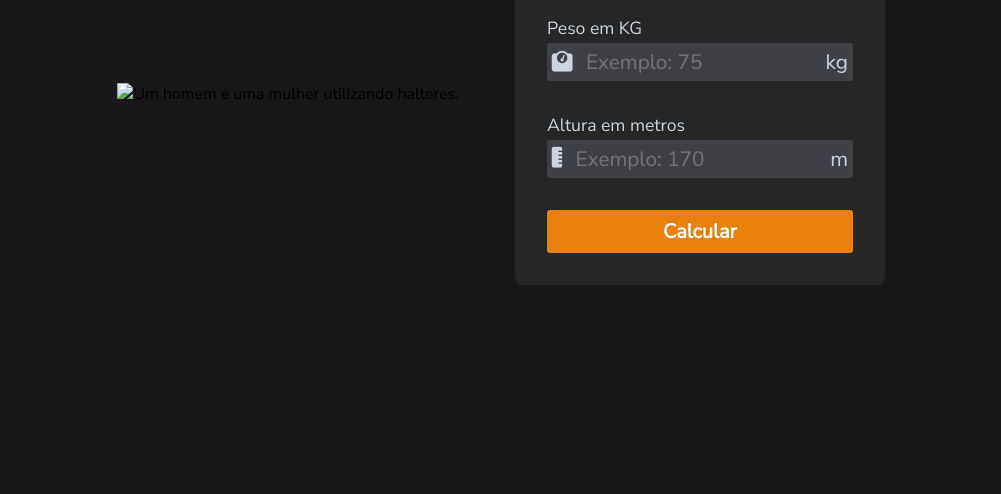
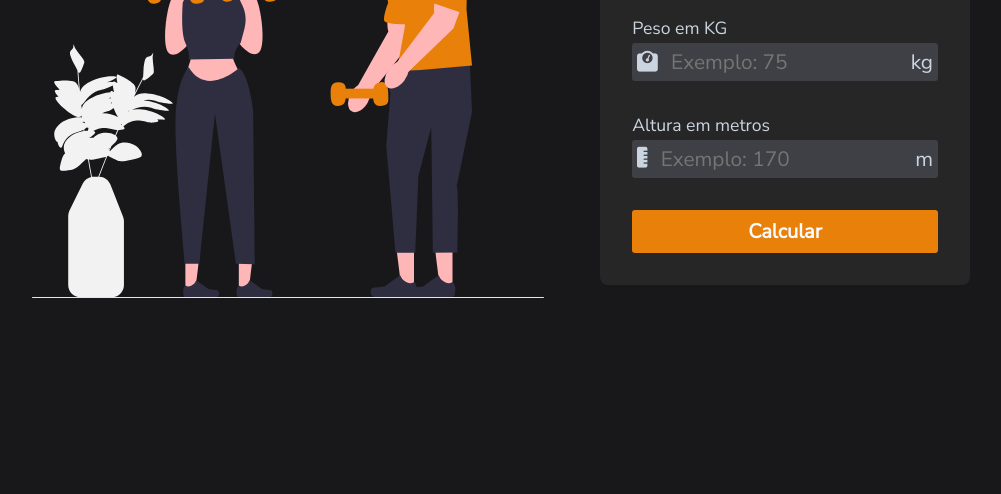
Before and after one commit to emilycxt/Calculadora-IMC, a plain HTML site: page index.html in a window 1280 px wide. Shown: the part 306-800 px from the top of the page, without its empty margins (139-1140 px from the left). Drawn offline with Linux system fonts and the light colour scheme; the site is published under a folder, as on GitHub Pages, so addresses that start at the root find nothing.

Commit message:
consertando img

```diff
--- a/index.html
+++ b/index.html
@@ -11,7 +11,7 @@
 <body>
     <main id="container">
         <section id="img">
-            <img src="/assets/images/ilustration.svg" alt="Um homem e uma mulher utilizando halteres.">
+            <img src="./assets/images/ilustration.svg" alt="Um homem e uma mulher utilizando halteres.">
         </section>
 
         <section id="calculator">
```
